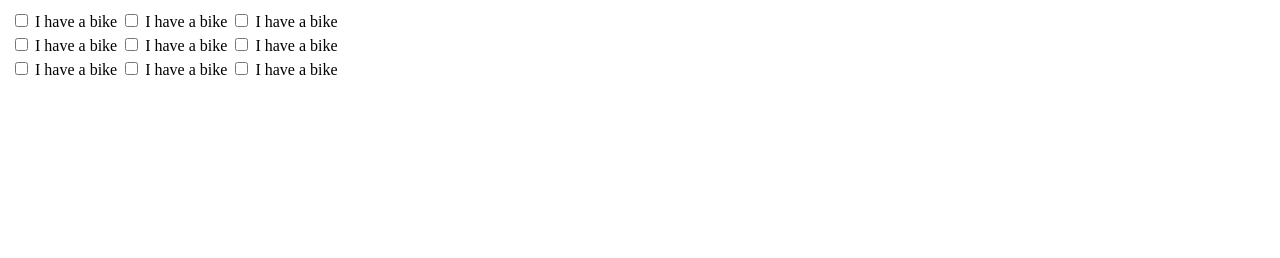
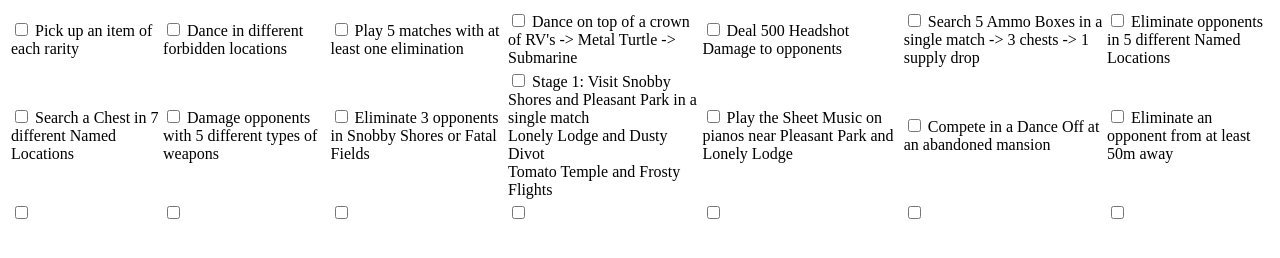
Before and after one commit to Jihkie/random-stuff, a plain HTML site: page index.html in a window 1280 px wide. Drawn offline with Linux system fonts and the light colour scheme.

Commit message:
Update index.html

```diff
--- a/index.html
+++ b/index.html
@@ -3,35 +3,71 @@
 		<table>
 			<tr>
 				<td>
-      	<input type="checkbox" name="vehicle" value="Bike"> I have a bike<br>
+					<input type="checkbox"> Pick up an item of each rarity<br>
 				</td>
 				<td>
-      	<input type="checkbox" name="vehicle" value="Bike"> I have a bike<br>
+					<input type="checkbox"> Dance in different forbidden locations<br>
 				</td>
 				<td>
-      	<input type="checkbox" name="vehicle" value="Bike"> I have a bike<br>
+					<input type="checkbox"> Play 5 matches with at least one elimination <br>
+				</td>
+				<td>
+					<input type="checkbox"> Dance on top of a crown of RV's -> Metal Turtle -> Submarine<br>
+				</td>
+				<td>
+					<input type="checkbox"> Deal 500 Headshot Damage to opponents<br>
+				</td>
+				<td>
+					<input type="checkbox"> Search 5 Ammo Boxes in a single match -> 3 chests -> 1 supply drop<br>
+				</td>
+				<td>
+					<input type="checkbox"> Eliminate opponents in 5 different Named Locations<br>
 				</td>
 			</tr>
 			<tr>
 				<td>
-      	<input type="checkbox" name="vehicle" value="Bike"> I have a bike<br>
+					<input type="checkbox"> Search a Chest in 7 different Named Locations<br>
 				</td>
 				<td>
-      	<input type="checkbox" name="vehicle" value="Bike"> I have a bike<br>
+					<input type="checkbox"> Damage opponents with 5 different types of weapons<br>
 				</td>
 				<td>
-      	<input type="checkbox" name="vehicle" value="Bike"> I have a bike<br>
+					<input type="checkbox"> Eliminate 3 opponents in Snobby Shores or Fatal Fields<br>
+				</td>
+				<td>
+					<input type="checkbox"> Stage 1: Visit Snobby Shores and Pleasant Park in a single match<br> Lonely Lodge and Dusty Divot<br> Tomato Temple and Frosty Flights<br>
+				</td>
+				<td>
+					<input type="checkbox"> Play the Sheet Music on pianos near Pleasant Park and Lonely Lodge<br>
+				</td>
+				<td>
+					<input type="checkbox"> Compete in a Dance Off at an abandoned mansion<br>
+				</td>
+				<td>
+					<input type="checkbox"> Eliminate an opponent from at least 50m away<br>
 				</td>
 			</tr>
 			<tr>
 				<td>
-      	<input type="checkbox" name="vehicle" value="Bike"> I have a bike<br>
+					<input type="checkbox"> <br>
 				</td>
 				<td>
-      	<input type="checkbox" name="vehicle" value="Bike"> I have a bike<br>
+					<input type="checkbox"> <br>
 				</td>
 				<td>
-      	<input type="checkbox" name="vehicle" value="Bike"> I have a bike<br>
+					<input type="checkbox"> <br>
+				</td>
+				<td>
+					<input type="checkbox"> <br>
+				</td>
+				<td>
+					<input type="checkbox"> <br>
+				</td>
+				<td>
+					<input type="checkbox"> <br>
+				</td>
+				<td>
+					<input type="checkbox"> <br>
 				</td>
 			</tr>
 		</table>
```
Lines whose indentation alone changed are shown as unchanged.
